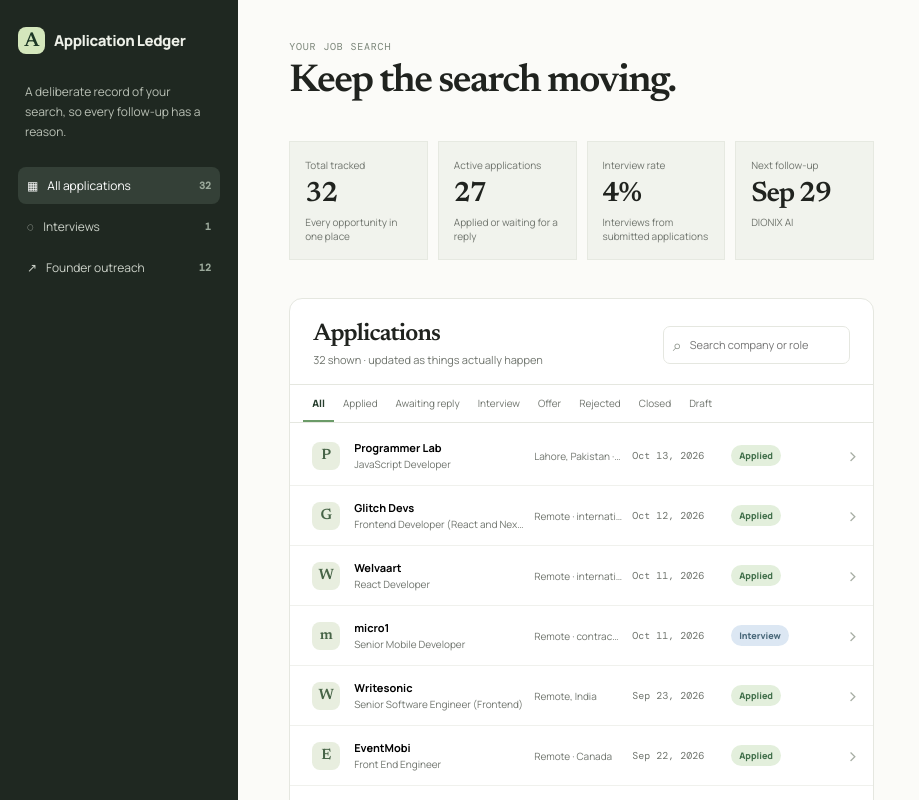
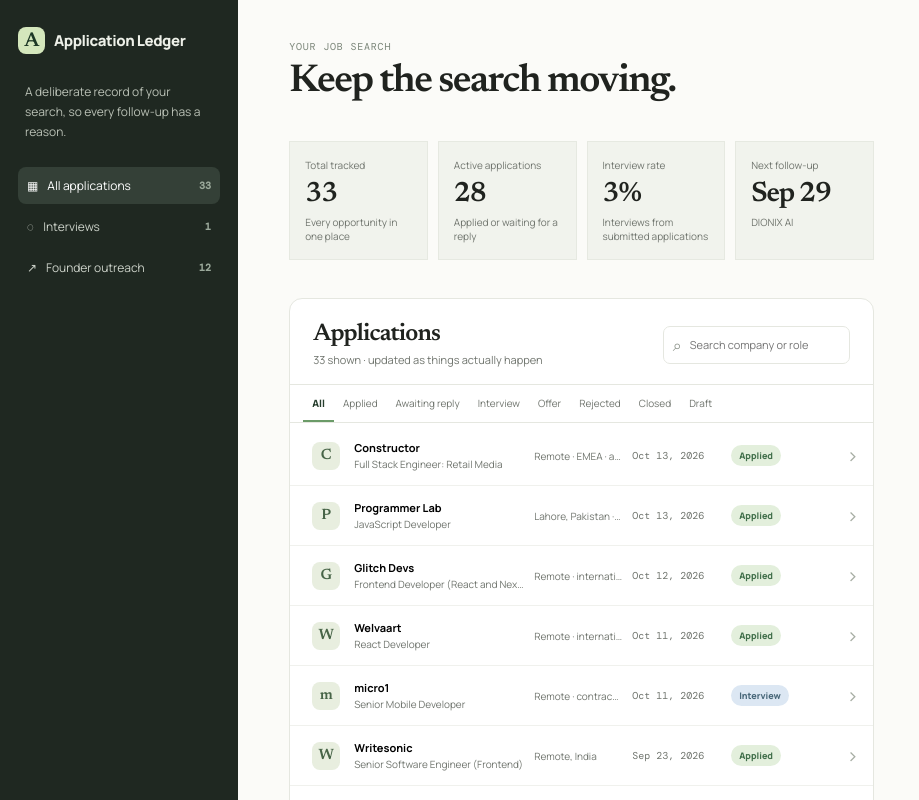
Before and after one commit to HuzaifaBinShahid/JobApplication-Tracker, a Next.js app: page / in a window 1280 px wide. Shown: the top 800 px of the page, without its empty margins (0-919 px from the left). Built offline with nearby package versions, Linux system fonts and the light colour scheme.

Commit message:
feat: track Constructor application

```diff
--- a/app/page.tsx
+++ b/app/page.tsx
@@ -41,6 +41,20 @@ type Outreach = {
 const stages: Stage[] = ["Applied", "Awaiting reply", "Interview", "Offer", "Rejected", "Closed", "Draft"];
 
 const seededApplications: Application[] = [
+  {
+    id: "constructor-retail-media",
+    company: "Constructor",
+    role: "Full Stack Engineer: Retail Media",
+    location: "Remote · EMEA · applied from Lahore, Pakistan",
+    source: "Constructor careers via Remote React",
+    stage: "Applied",
+    appliedOn: "2026-10-13",
+    link: "https://jobs.ashbyhq.com/constructor/815739c5-aba3-4b08-af02-57e0057a46b0",
+    nextAction: "Watch for a response from Constructor's Retail Media team",
+    due: "2026-10-20",
+    notes: "Submitted with the latest live-app CV, LinkedIn profile, and a focused cover letter. The application accurately highlights three years of React, TypeScript, Next.js, React Native, dashboards, real-time features, and production SaaS work, without claiming the role's Python, SQL, cloud, or senior-level requirements.",
+    activity: [{ date: "Oct 13", text: "Application submitted and receipt confirmed" }]
+  },
   {
     id: "programmer-lab-javascript-developer",
     company: "Programmer Lab",
```
